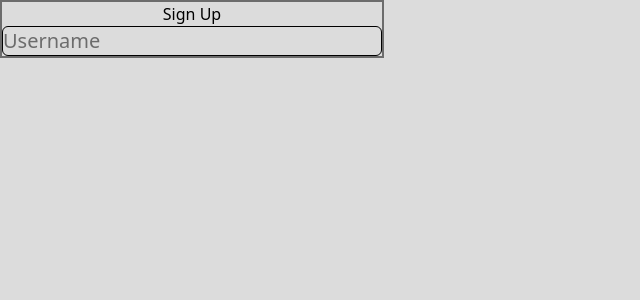
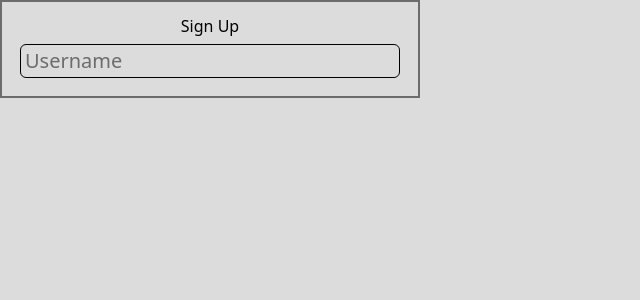
Before and after one commit to KMalek101/Roomet-front, a Next.js app: page /signup in a window 1280 px wide. Shown: the top 300 px of the page, without its empty margins (0-640 px from the left). Built offline with nearby package versions, Linux system fonts and the light colour scheme.

Commit message:
Padding fix

```diff
--- a/src/app/globals.css
+++ b/src/app/globals.css
@@ -1,10 +1,5 @@
 @import "tailwindcss";
-
-* {
-  box-sizing: border-box;
-  margin: 0;
-  padding: 0;
-}
+@import "tailwindcss/utilities";
 
 @layer utilities {
   /* Hide scrollbar for Chrome, Safari and Opera */
@@ -46,3 +41,6 @@ body{
   padding: 0;
   background-color: var(--main-color);
 }
+@theme{
+  --spacing: 1px;
+}
--- a/src/components/common/singup/Signup.jsx
+++ b/src/components/common/singup/Signup.jsx
@@ -1,6 +1,6 @@
 export function SignUp() {
     return(
-        <div className="w-min flex flex-col items-center justify-center p-52 border-2 border-[var(--g-color)] ">
+        <div className="w-min flex flex-col items-center justify-center p-12 border-2 border-[var(--g-color)] ">
             <h2>Sign Up</h2>
             <form action="" className="p-6">
                 <input style={{width : "380px"}} className='px-4 py-2 text-xl text-[var(--black-color)] placeholder-[var(--g-color)] rounded-md border border-[var(--main-color-hover' type="text"
```
